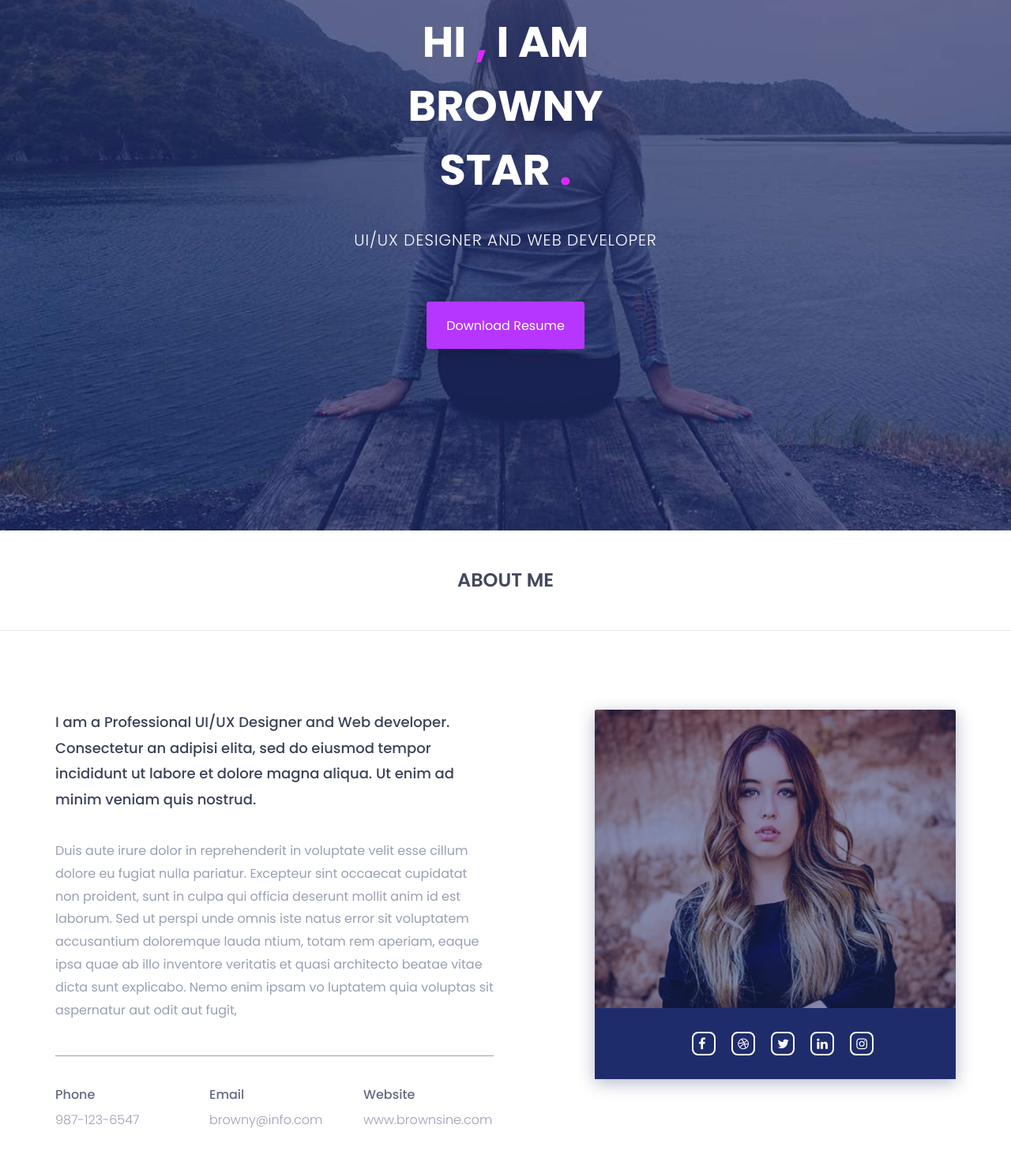
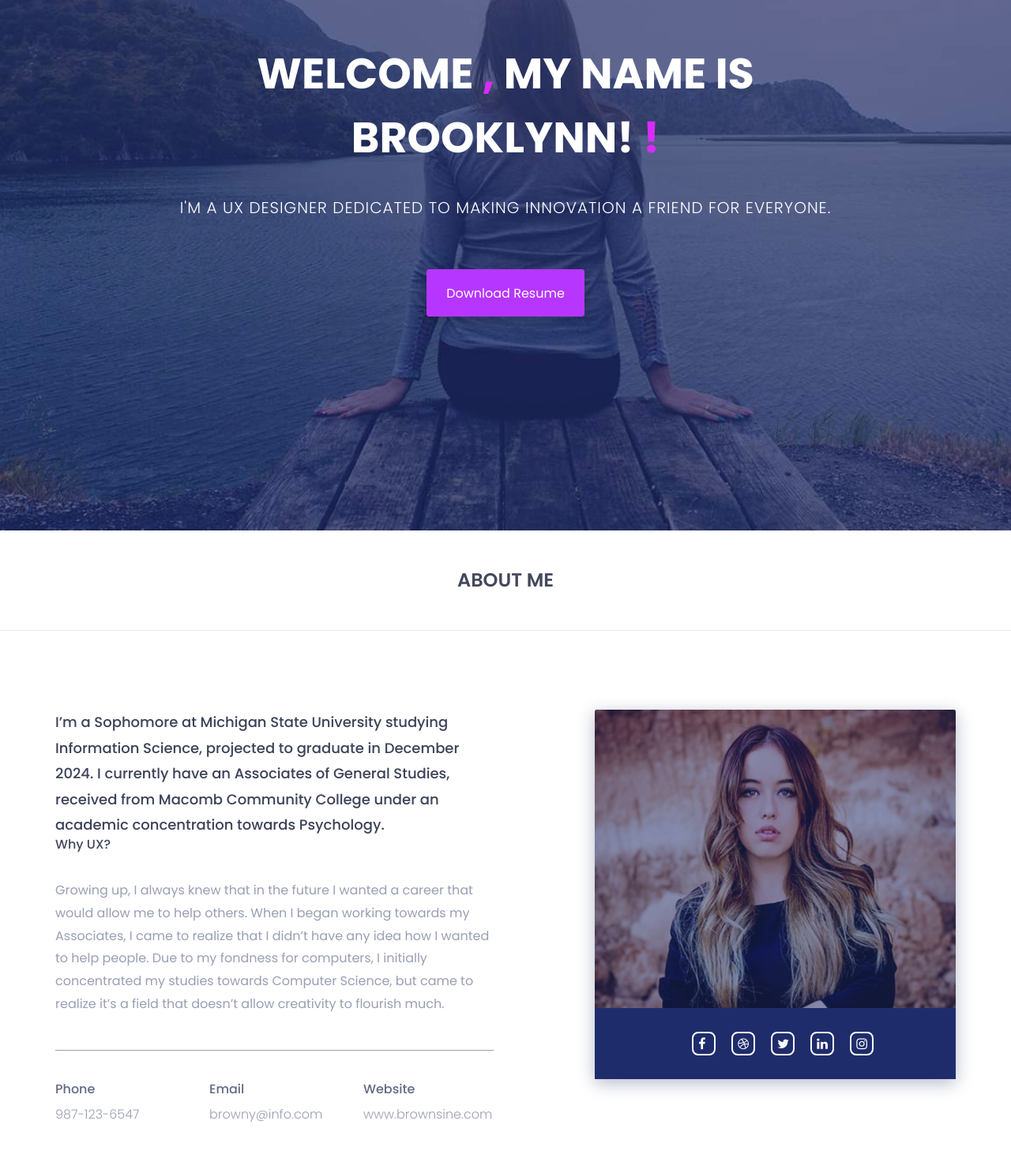
Before and after one commit to brooklando/brooklando.github.io, a plain HTML site: page index.html in a window 1280 px wide. Shown: the part 218-1690 px from the top of the page at 79% size. Drawn offline with nearby package versions, Linux system fonts and the light colour scheme.

Commit message:
edited bio

```diff
--- a/index.html
+++ b/index.html
@@ -103,8 +103,8 @@
 				<div class="row">
 					<div class="col-md-12 text-center">
 						<div class="header-text">
-							<h2>hi <span>,</span> i am <br> browny <br> star <span>.</span>   </h2>
-							<p>ui/ux designer and web developer</p>
+							<h2>welcome <span>,</span> my name is <br> brooklynn! <span>!</span>   </h2>
+							<p>I'm a UX Designer dedicated to making innovation a friend for everyone.</p>
 							<a href="assets/download/browney.txt" download>download resume</a>
 						</div><!--/.header-text-->
 					</div><!--/.col-->
@@ -125,10 +125,13 @@
 						<div class="col-sm-6">
 							<div class="single-about-txt">
 								<h3>
-									I am a Professional UI/UX Designer and Web developer. Consectetur an adipisi elita, sed do eiusmod tempor incididunt ut labore et dolore magna aliqua. Ut enim ad minim veniam quis nostrud.
+									I’m a Sophomore at Michigan State University studying Information Science, projected to graduate in December 2024. I currently have an Associates of General Studies, received from Macomb Community College under an academic concentration towards Psychology.
 								</h3>
+								<h2>
+									Why UX?
+								</h2>
 								<p>
-									Duis aute irure dolor in reprehenderit in voluptate velit esse cillum dolore eu fugiat nulla pariatur. Excepteur sint occaecat cupidatat non proident, sunt in culpa qui officia deserunt mollit anim id est laborum. Sed ut perspi unde omnis iste natus error sit voluptatem accusantium doloremque lauda ntium, totam rem aperiam, eaque ipsa quae ab illo inventore veritatis et quasi architecto beatae vitae dicta sunt explicabo. Nemo enim ipsam vo luptatem quia voluptas sit aspernatur aut odit aut fugit,
+									Growing up, I always knew that in the future I wanted a career that would allow me to help others. When I began working towards my Associates, I came to realize that I didn’t have any idea how I wanted to help people. Due to my fondness for computers, I initially concentrated my studies towards Computer Science, but came to realize it’s a field that doesn’t allow creativity to flourish much.
 								</p>
 								<div class="row">
 									<div class="col-sm-4">
```
